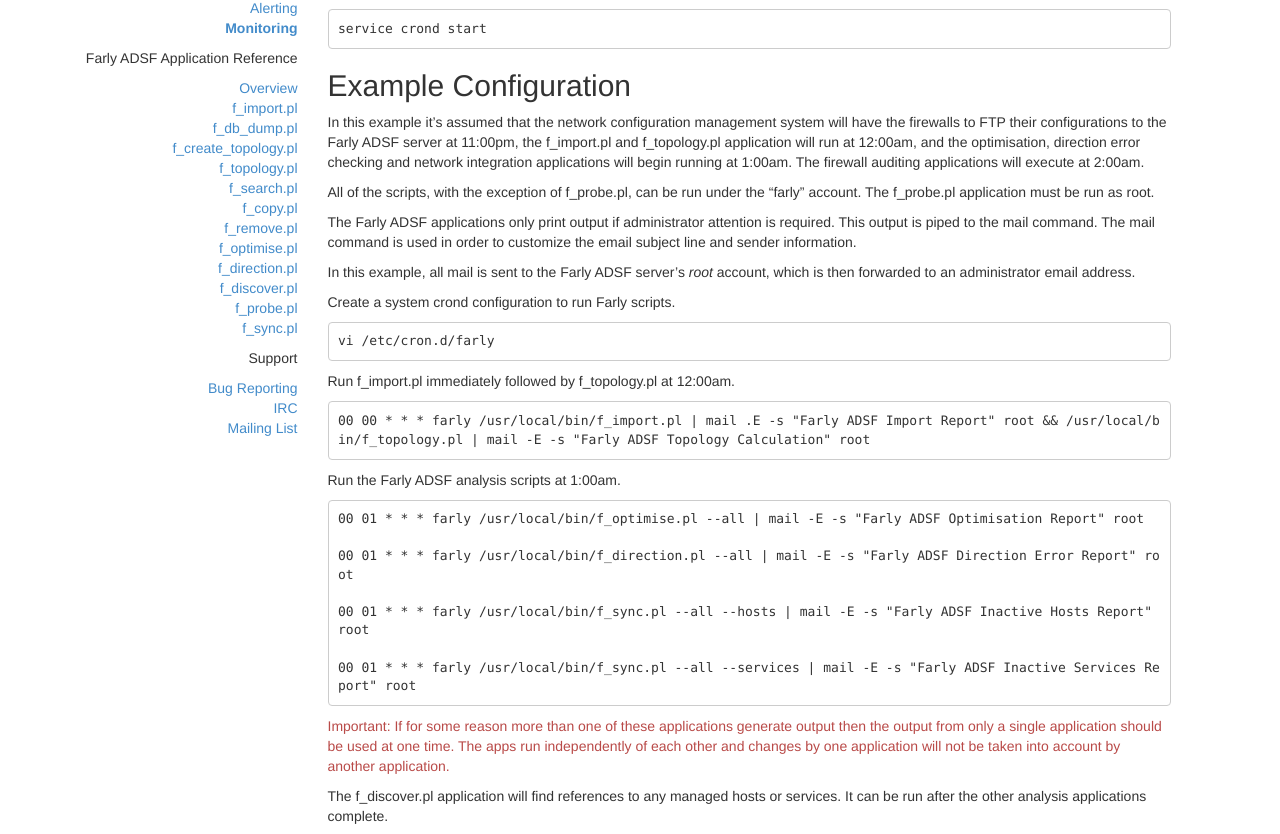
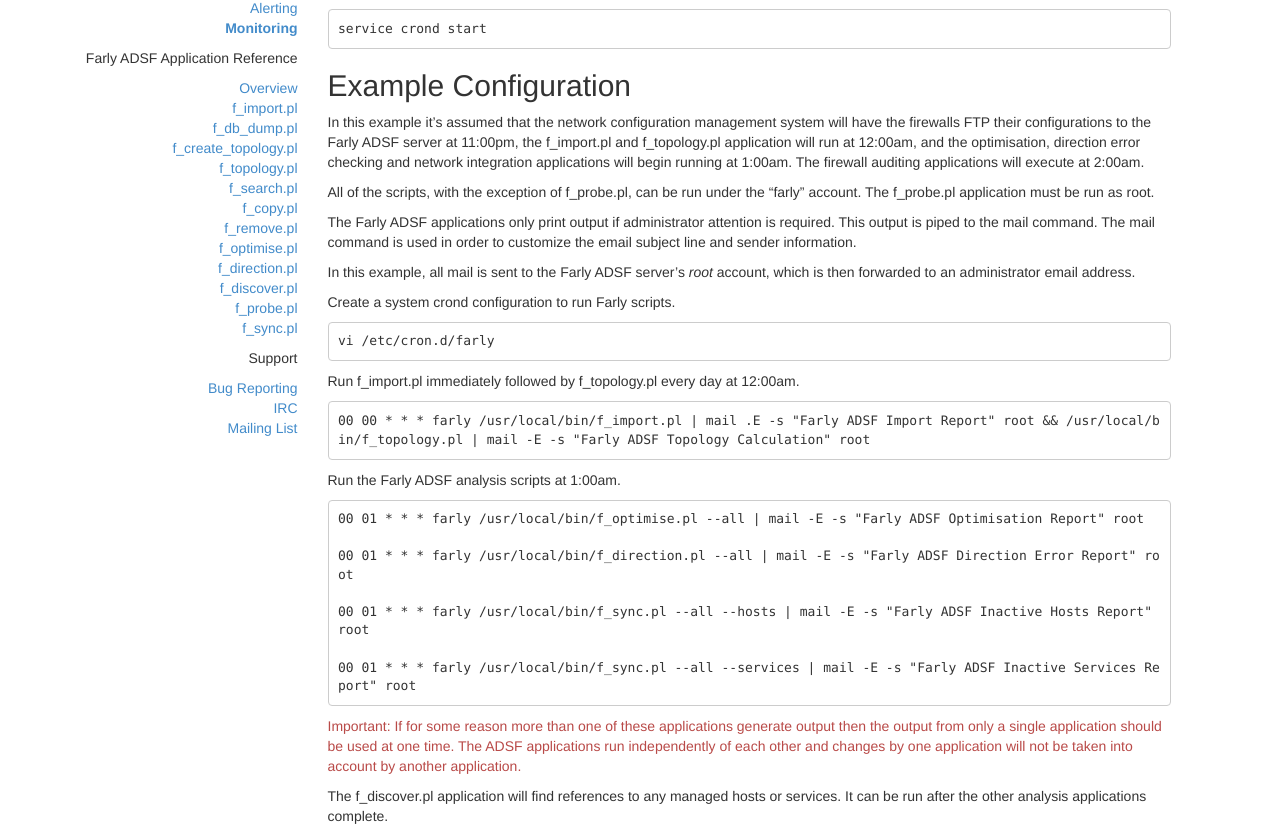
Before and after one commit to trystanzj/trystanzj.github.io, a Jekyll site: the page built from adsf/monitoring.md, in a window 1280 px wide. Shown: the part 512-1346 px from the top of the page. Built offline with Jekyll 4.4.1, drawn with Linux system fonts in a browser that asks for light colours.

Commit message:
documentation updates

```diff
--- a/adsf/monitoring.md
+++ b/adsf/monitoring.md
@@ -29,7 +29,7 @@ Start crond.
 
 ## Example Configuration
 
-In this example it's assumed that the network configuration management system will have the firewalls to FTP their configurations to the Farly ADSF server at 11:00pm, the f_import.pl and f_topology.pl application will run at 12:00am, and the optimisation, direction error checking and network integration applications will begin running at 1:00am. The firewall auditing applications will execute at 2:00am.
+In this example it's assumed that the network configuration management system will have the firewalls FTP their configurations to the Farly ADSF server at 11:00pm, the f_import.pl and f_topology.pl application will run at 12:00am, and the optimisation, direction error checking and network integration applications will begin running at 1:00am. The firewall auditing applications will execute at 2:00am.
 
 All of the scripts, with the exception of f_probe.pl, can be run under the "farly" account. The f_probe.pl application must be run as root.
 
@@ -41,7 +41,7 @@ Create a system crond configuration to run Farly scripts.
 
     vi /etc/cron.d/farly
 
-Run f_import.pl immediately followed by f_topology.pl at 12:00am.
+Run f_import.pl immediately followed by f_topology.pl every day at 12:00am.
 
     00 00 * * * farly /usr/local/bin/f_import.pl | mail .E -s "Farly ADSF Import Report" root && /usr/local/bin/f_topology.pl | mail -E -s "Farly ADSF Topology Calculation" root
 
@@ -55,7 +55,7 @@ Run the Farly ADSF analysis scripts at 1:00am.
 
     00 01 * * * farly /usr/local/bin/f_sync.pl --all --services | mail -E -s "Farly ADSF Inactive Services Report" root
 
-<p class="text-danger">Important: If for some reason more than one of these applications generate output then the output from only a single application should be used at one time. The apps run independently of each other and changes by one application will not be taken into account by another application.</p>
+<p class="text-danger">Important: If for some reason more than one of these applications generate output then the output from only a single application should be used at one time. The ADSF applications run independently of each other and changes by one application will not be taken into account by another application.</p>
 
 The f_discover.pl application will find references to any managed hosts or services. It can be run after the other analysis applications complete.
 
```
Also changed, not shown: adsf/alerting.md (+1 -1 lines), adsf/configuration.md (+1 -1 lines), adsf/installation.md (+3 -3 lines), adsf/reference/f_sync.md (+2 -2 lines), support/mailinglist.md (+1 -1 lines).
